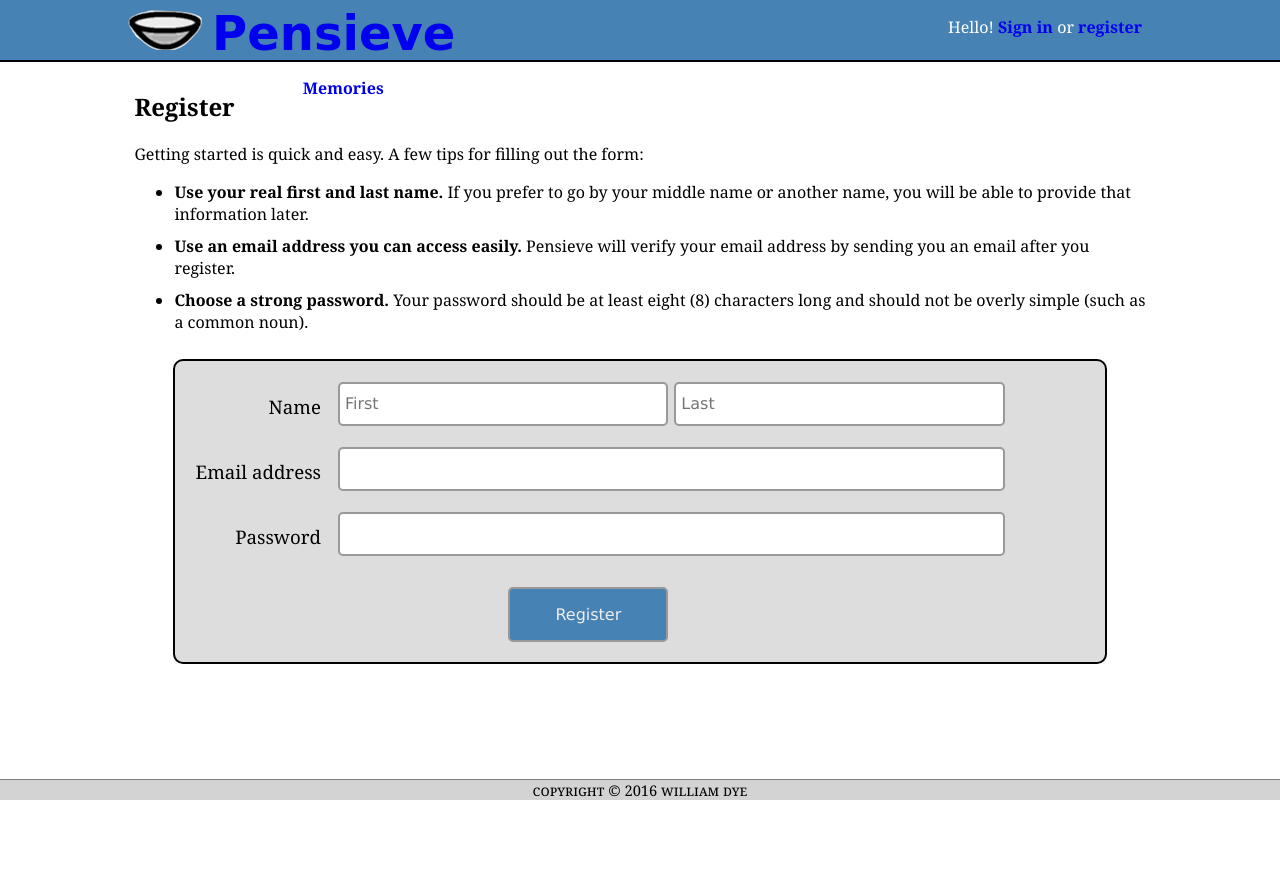
After one commit to will2dye4/pensieve, a Django app: page /register/ in a window 1280 px wide. The commit adds this page. Run offline with Django 3.2, Linux system fonts and the light colour scheme; parts of the project's set-up code (start-up, migrations or seed data) failed here and were passed over.

Commit message:
Created register, login, and logout views. Added password validation to the user form.

```diff
--- /dev/null
+++ b/pensieve/pensieve/templates/pensieve/register.html
@@ -0,0 +1,82 @@
+{% extends 'pensieve_base.html' %}
+
+{% block title %}
+    Register | {{ block.super }}
+{% endblock %}
+
+{% block content %}
+    <h1>Register</h1>
+    <section>
+        Getting started is quick and easy. A few tips for filling out the form:
+        <ul class="spaced-list">
+            <li><span class="bold">Use your real first and last name.</span> If you prefer to go by your middle name or another name, you will be able to provide that information later.</li>
+            <li><span class="bold">Use an email address you can access easily.</span> Pensieve will verify your email address by sending you an email after you register.</li>
+            <li><span class="bold">Choose a strong password.</span> Your password should be at least eight (8) characters long and should not be overly simple (such as a common noun).</li>
+        </ul>
+    </section>
+    <section class="form-wrapper">
+        <form id="pensieve-register" name="pensieve-register-form" action="{% url 'register' %}" method="post">
+            {% csrf_token %}
+            <table class="form">
+                <tbody>
+                    <tr>
+                        <td class="label {% if form.first_name.errors or form.last_name.errors %}error{% endif %}">
+                            <label for="{{ form.first_name.id_for_label }}">Name</label>
+                        </td>
+                        <td class="right-padded">
+                            {{ form.first_name }}
+                        </td>
+                        <td class="left-padded">
+                            {{ form.last_name }}
+                        </td>
+                        <td class="error small">
+                            <ul>
+                                {% for error in form.first_name.errors %}
+                                    <li>{{ error|escape }}</li>
+                                {% endfor %}
+                                {% for error in form.last_name.errors %}
+                                    <li>{{ error|escape }}</li>
+                                {% endfor %}
+                            </ul>
+                        </td>
+                    </tr>
+                    <tr>
+                        <td class="label {% if form.email.errors %}error{% endif %}">
+                            {{ form.email.label_tag }}
+                        </td>
+                        <td colspan="2">
+                            {{ form.email }}
+                        </td>
+                        <td class="error small">
+                            <ul>
+                                {% for error in form.email.errors %}
+                                    <li>{{ error|escape }}</li>
+                                {% endfor %}
+                            </ul>
+                        </td>
+                    </tr>
+                    <tr>
+                        <td class="label {% if form.password.errors %}error{% endif %}">
+                            {{ form.password.label_tag }}
+                        </td>
+                        <td colspan="2">
+                            {{ form.password }}
+                        </td>
+                        <td class="error small">
+                            <ul>
+                                {% for error in form.password.errors %}
+                                    <li>{{ error|escape }}</li>
+                                {% endfor %}
+                            </ul>
+                        </td>
+                    </tr>
+                    <tr>
+                        <td colspan="3" align="center" class="bottom">
+                            <input class="submit" type="submit" value="Register" />
+                        </td>
+                    </tr>
+                </tbody>
+            </table>
+        </form>
+    </section>
+{% endblock %}
--- a/pensieve/pensieve/urls.py
+++ b/pensieve/pensieve/urls.py
@@ -17,10 +17,15 @@ from django.conf.urls import include, url
 from django.contrib import admin
 from django.views.generic import TemplateView
 
+from pensieve import views
+
 
 urlpatterns = [
     url(r'^$', TemplateView.as_view(template_name='index.html'), name='index'),
     url(r'^admin/', admin.site.urls),
+    url(r'^login/', views.login, name='login'),
+    url(r'^logout/', views.logout, name='logout'),
+    url(r'^register/', views.register, name='register'),
     url(r'^memories/', include('memories.urls')),
     url(r'^profiles/', include('profiles.urls')),
 ]
--- /dev/null
+++ b/pensieve/pensieve/views.py
@@ -0,0 +1,73 @@
+from django.contrib import auth
+from django.contrib.auth.decorators import login_required
+from django.core.urlresolvers import reverse
+from django.http import HttpResponseRedirect, QueryDict
+from django.shortcuts import render
+
+from profiles.forms import PensieveUserCreationForm
+from profiles.models import PensieveUser
+
+
+# The literal name of the HTTP Referrer header. The typo below in 'referrer' is intentional.
+REFERRER = 'HTTP_REFERER'
+
+
+def login(request):
+    if request.user.is_authenticated():
+        return HttpResponseRedirect(reverse('index'))
+
+    error = None
+    if request.method == 'POST':
+        email = request.POST.get('email', '')
+        try:
+            PensieveUser.objects.get(email=email)
+        except PensieveUser.DoesNotExist:
+            error = 'You have entered an invalid email or password. Please check your credentials and try again.'
+        else:
+            user = auth.authenticate(email=email, password=request.POST.get('password'))
+            if user is None:
+                error = 'You have entered an invalid email or password. Please check your credentials and try again.'
+            elif not user.is_active:
+                error = 'Your account has been disabled. Please contact an administrator to have it re-enabled.'
+            else:
+                auth.login(request, user)
+                return HttpResponseRedirect(_get_redirect_destination(request.META[REFERRER]))
+    else:
+        email = ''
+
+    return render(request, 'pensieve/login.html', {'email': email, 'error': error})
+
+
+@login_required
+def logout(request):
+    auth.logout(request)
+    return HttpResponseRedirect(reverse('index'))
+
+
+def register(request):
+    if request.user.is_authenticated():
+        return HttpResponseRedirect(reverse('index'))
+    if request.method == 'POST':
+        form = PensieveUserCreationForm(request.POST)
+        if form.is_valid():
+            user = form.save()
+            print('Created user', user.id, 'with email', user.email)
+            return HttpResponseRedirect(reverse('index'))
+    else:
+        form = PensieveUserCreationForm()
+    return render(request, 'pensieve/register.html', {'form': form})
+
+
+def _get_redirect_destination(referrer):
+    """Find and return the 'next' parameter from the HTTP Referrer header, if present.
+
+    Required parameters:
+        - referrer  =>  the content of the HTTP Referrer header, as a string
+
+    """
+    index = referrer.find('?')
+    if index > -1:
+        params = QueryDict(referrer[index + 1:])
+        if 'next' in params:
+            return params['next']
+    return reverse('index')
--- a/pensieve/profiles/forms.py
+++ b/pensieve/profiles/forms.py
@@ -1,5 +1,6 @@
 from django import forms
 from django.contrib.auth.forms import UserCreationForm, UserChangeForm
+from django.contrib.auth.password_validation import validate_password
 
 from common.forms import PensieveModelForm
 from .models import PensieveUser
@@ -10,6 +11,18 @@ class PensieveUserCreationForm(PensieveModelForm):
 
     def __init__(self, *args, **kwargs):
         super(PensieveUserCreationForm, self).__init__(*args, **kwargs)
+
+    def clean_password(self):
+        password = self.cleaned_data.get('password')
+        validate_password(password, self.instance)
+        return password
+
+    def save(self, commit=True):
+        user = super(PensieveUserCreationForm, self).save(commit=False)
+        user.set_password(self.cleaned_data['password'])
+        if commit:
+            user.save()
+        return user
 
     class Meta:
         model = PensieveUser
--- a/pensieve/static/styles/screen.css
+++ b/pensieve/static/styles/screen.css
@@ -9,10 +9,19 @@ body {
 
 a {
     font-weight: bold;
+    text-decoration: none;
 }
 
 a:hover {
     text-decoration: underline !important;
+}
+
+a:visited {
+    color: black;
+}
+
+h1 {
+    margin-top: 0;
 }
 
 #pensieve-header {
@@ -38,7 +47,7 @@ a:hover {
 */
 
 #pensieve-header a:visited {
-    color: white;
+    color: white !important;
 }
 
 #pensieve-header-wrapper {
@@ -69,7 +78,7 @@ a:hover {
 }
 
 #pensieve-logo a:hover {
-    text-decoration: none;
+    text-decoration: none !important;
 }
 
 #pensieve-nav {
@@ -110,8 +119,21 @@ a:hover {
     padding: 0 15px;
 }
 
+.bold {
+    font-weight: bold;
+}
+
 .italic {
     font-style: italic;
+}
+
+.error {
+    color: #d82240;
+}
+
+.small {
+    font-size: 0.75em;
+    padding-right: 30px;
 }
 
 .right-align {
@@ -122,6 +144,10 @@ h1.pensieve-content-logo {
     font-family: "Edwardian Script ITC", cursive;
     font-size: 64pt;
     margin: 0;
+}
+
+ul.spaced-list li {
+    padding-bottom: 10px;
 }
 
 
@@ -150,7 +176,7 @@ input.submit {
     background: steelblue;
     color: #eeeeee;
     cursor: pointer;
-    margin-top: 20px;
+    margin-top: 10px;
 }
 
 input:focus, select:focus, textarea:focus {
@@ -164,15 +190,17 @@ input[type=checkbox] {
 }
 
 section.form-wrapper {
-    padding: 30px 10px 10px 10px;
+    padding: 10px;
     background-color: #dddddd;
     border-radius: 10px;
     border: 2px solid black;
+    width: 90%;
+    margin: auto;
 }
 
 table.form {
     margin: 10px auto;
-    width: 90%;
+    width: 100%;
     border-collapse: collapse;
 }
 
@@ -186,6 +214,7 @@ table.form tr td {
 
 table.form tr td.error {
     color: #d82240;
+    max-width: 150px;
 }
 
 table.form tr td.error ul {
@@ -197,12 +226,20 @@ table.form tr td.small {
     font-size: 0.85em;
 }
 
+table.form tr td.label {
+    width: 150px;
+}
+
 table.form tr td.left-padded {
     padding-left: 10px;
 }
 
 table.form tr td.right-padded {
     padding-right: 10px;
+}
+
+table.form tr td.right-full-padded {
+    padding-right: 40px;
 }
 
 table.form tr td.help-text {
@@ -214,6 +251,10 @@ table.form tr td {
     padding-bottom: 20px;
 }
 
+table.form tr td.bottom {
+    padding-bottom: 0;
+}
+
 table.form tbody tr td.subheading {
     font-weight: bold;
     font-size: 1.1em;
--- a/pensieve/templates/pensieve_base.html
+++ b/pensieve/templates/pensieve_base.html
@@ -24,9 +24,9 @@
             {% block header %}
                 <article id="pensieve-greeting">
                 {% if user.is_authenticated %}
-                    <p>Welcome, {{ user.get_short_name }}!</p>
+                    <p>Welcome, {{ user.get_short_name }}! <a href="{% url 'logout' %}">Sign out</a></p>
                 {% else %}
-                    <p>You are not logged in</p>
+                    <p>Hello! <a href="{%  url 'login' %}">Sign in</a> or <a href="{% url 'register' %}">register</a></p>
                 {% endif %}
                 </article>
 
```
Also changed, not shown: pensieve/pensieve/settings.py (+8 -1 lines), pensieve/pensieve/templates/pensieve/login.html (added, +51 -0 lines), pensieve/profiles/templates/profiles/index.html (+1 -63 lines).
